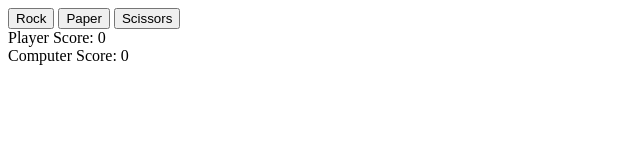
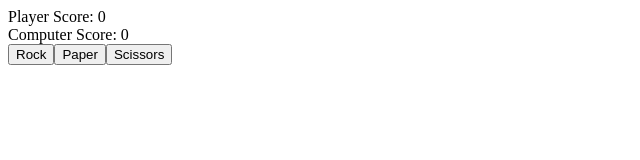
Before and after one commit to alimadani-0/rock-paper-scissors, a plain HTML site: page index.html in a window 1280 px wide. Shown: the whole page, without its empty margins (0-640 px from the left). Drawn offline with Linux system fonts and the light colour scheme.

Commit message:
Create function for loading game view
HTML file will be empty initially and will have content
loaded into it with functions, since there is both a round-setting
view and game view.

```diff
--- a/index.html
+++ b/index.html
@@ -7,15 +7,5 @@
     <title>Rock, Paper, Scissors!</title>
 </head>
 <body>
-    <div id="playerOptions">
-        <button id="rock">Rock</button>
-        <button id="paper">Paper</button>
-        <button id="scissors">Scissors</button>
-    </div>
-    <div id="scores">
-        <div id="player">Player Score: 0</div>
-        <div id="computer">Computer Score: 0</div>
-        <div id="announce"></div>
-    </div>
 </body>
 </html>
--- a/js/game.js
+++ b/js/game.js
@@ -1,3 +1,48 @@
+function loadGameView() {
+    const body = document.querySelector('body');
+    body.id = 'game';
+
+    const scores = document.createElement('div');
+    scores.id = 'scores';
+    body.appendChild(scores);
+
+    const playerScore = document.createElement('div');
+    playerScore.id = 'player';
+    playerScore.textContent = 'Player Score: 0'
+    scores.appendChild(playerScore);
+
+    const computerScore = document.createElement('div');
+    computerScore.id = 'computer';
+    computerScore.textContent = 'Computer Score: 0'
+    scores.appendChild(computerScore);
+
+    const playerOptions = document.createElement('div');
+    playerOptions.id = 'playerOptions';
+    body.appendChild(playerOptions);
+
+    const rockButton = document.createElement('button');
+    rockButton.id = 'Rock';
+    rockButton.classList.add('playerOption');
+    rockButton.textContent = 'Rock';
+    playerOptions.appendChild(rockButton);
+
+    const paperButton = document.createElement('button');
+    paperButton.id = 'Paper';
+    paperButton.classList.add('playerOption');
+    paperButton.textContent = 'Paper';
+    playerOptions.appendChild(paperButton);
+
+    const scissorsButton = document.createElement('button');
+    scissorsButton.id = 'Scissors';
+    scissorsButton.classList.add('playerOption');
+    scissorsButton.textContent = 'Scissors';
+    playerOptions.appendChild(scissorsButton);
+
+    const announce = document.createElement('div');
+    announce.id = 'announce';
+    body.appendChild(announce);
+}
+
 function updateScores(resultObject) {
     let gameOver = false;
     const announce = document.querySelector('div#announce');
@@ -89,6 +134,8 @@ function playRound(e) {
     }
 }
 
+loadGameView();
+
 const playerOptions = document.querySelectorAll('#playerOptions button');
 playerOptions.forEach(option =>
     option.addEventListener('click', playRound)
```
